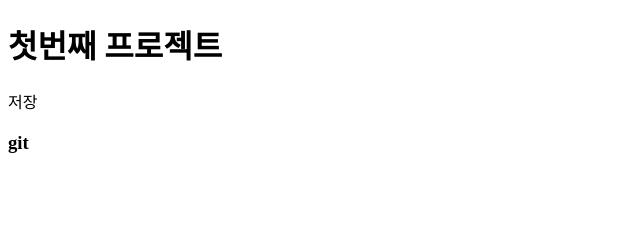
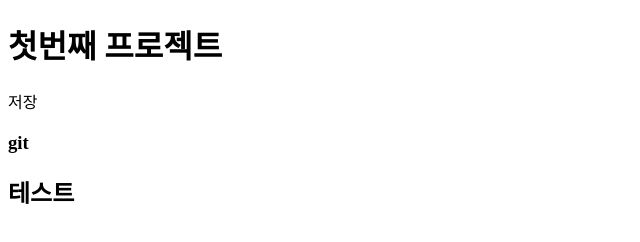
Before and after one commit to GreenTreeinK/first-noona-project, a plain HTML site: page index.html in a window 1280 px wide. Shown: the whole page, without its empty margins (0-640 px from the left). Drawn offline with Linux system fonts and the light colour scheme.

Commit message:
add new sentence

```diff
--- a/index.html
+++ b/index.html
@@ -11,5 +11,7 @@
     <p>저장</p>
 
     <h3>git</h3>
+
+    <h2>테스트</h2>
   </body>
 </html>
```
